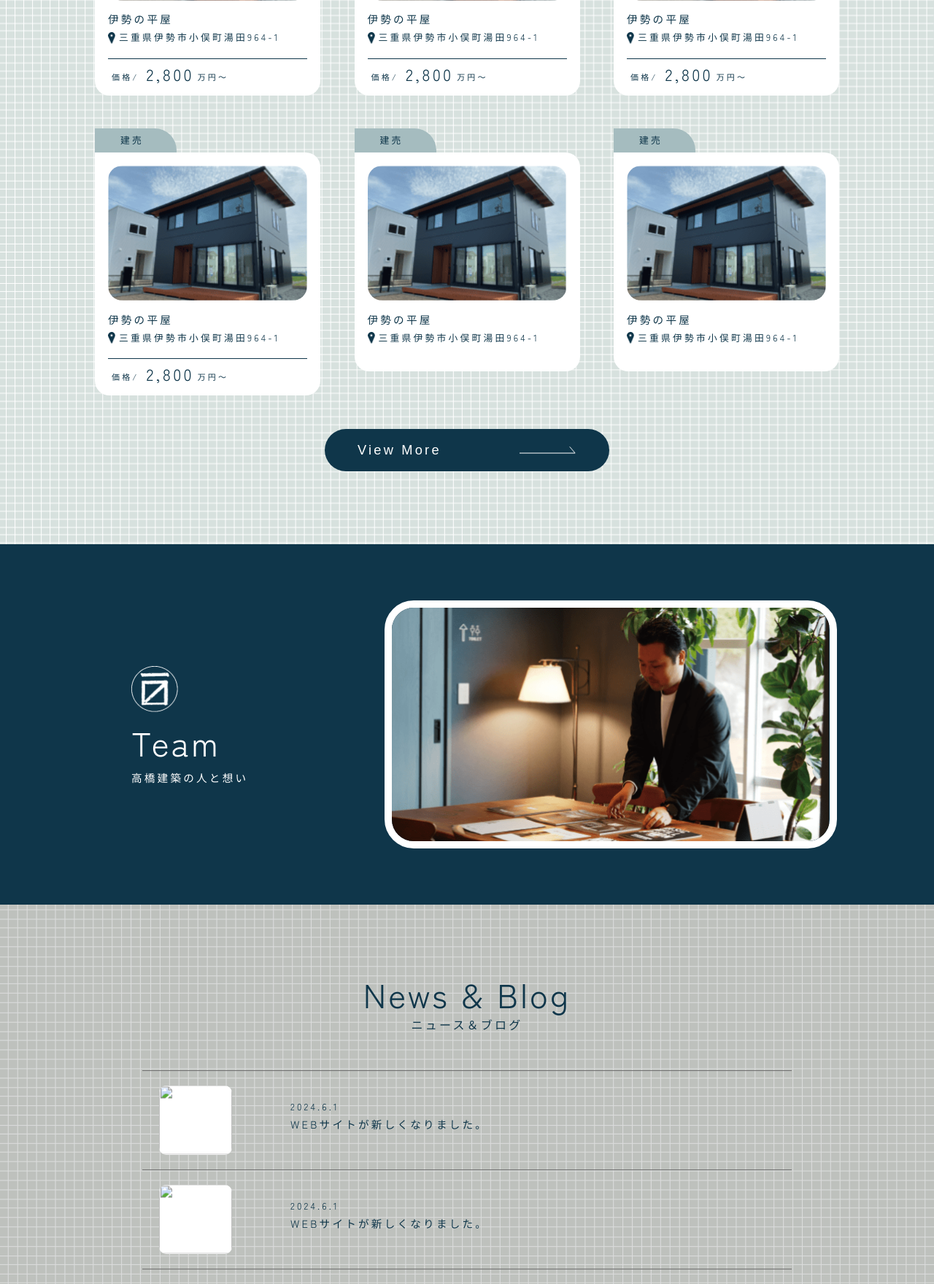
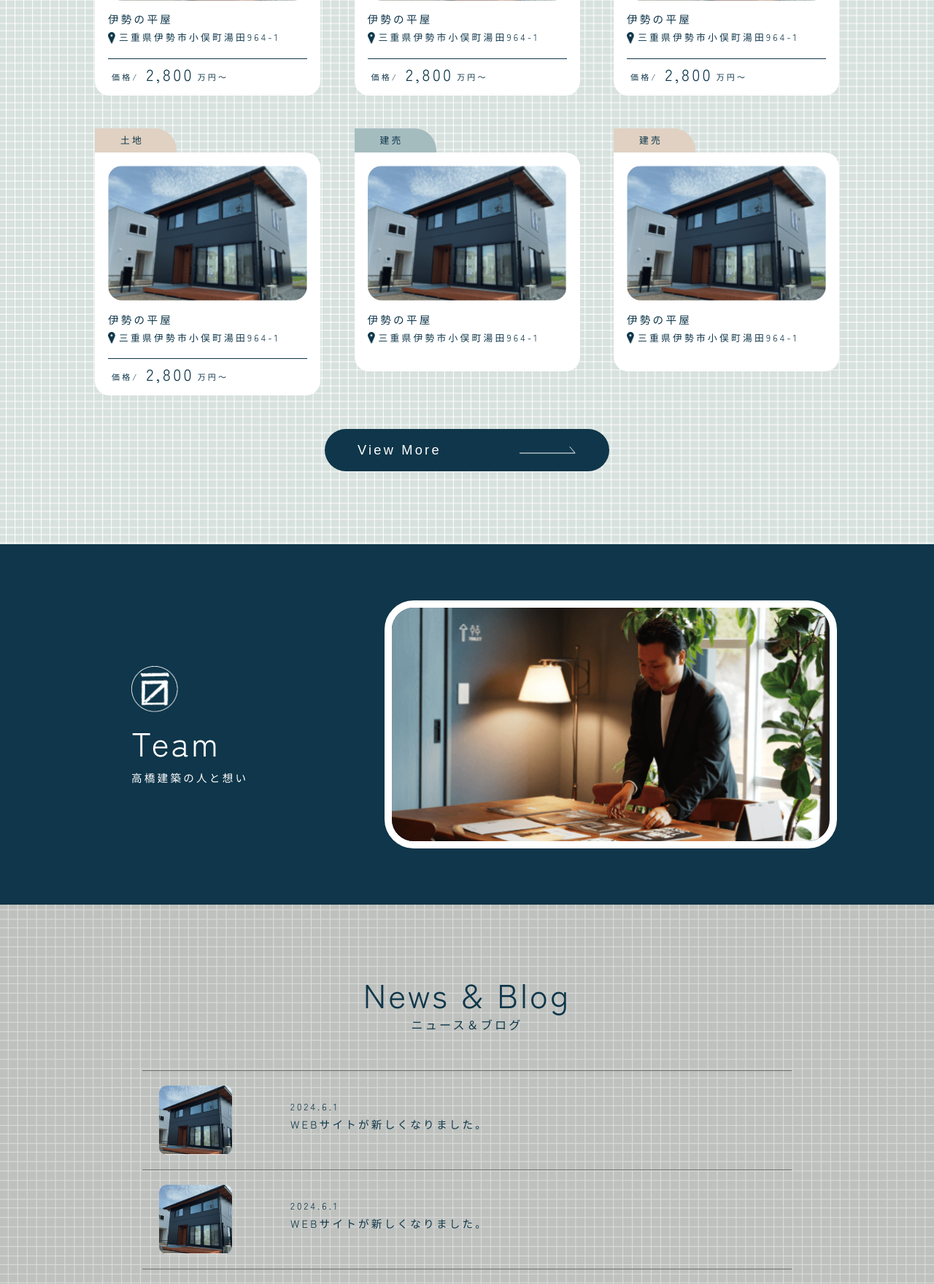
Before and after one commit to takumin4260/takahashi, a PHP site: page /front-page.html in a window 1280 px wide. Shown: the part 3060-4820 px from the top of the page at 73% size. Run offline with PHP 8.4, Linux system fonts and the light colour scheme.

Commit message:
Top修正

```diff
--- a/front-page.html
+++ b/front-page.html
@@ -134,7 +134,7 @@
             </div>
             <div class="estate_wrap">
                 <div class="estate_item mb-50">
-                    <div class="label">
+                    <div class="label ready_built">
                         <span class="f-14 block lh1">建売</span>
                     </div>
                     <div class="estate_card">
@@ -157,7 +157,7 @@
                     </div>
                 </div>
                 <div class="estate_item mb-50">
-                    <div class="label">
+                    <div class="label ready_built">
                         <span class="f-14 block lh1">建売</span>
                     </div>
                     <div class="estate_card">
@@ -180,8 +180,8 @@
                     </div>
                 </div>
                 <div class="estate_item mb-50">
-                    <div class="label">
-                        <span class="f-14 block lh1">建売</span>
+                    <div class="label land">
+                        <span class="f-14 block lh1">土地</span>
                     </div>
                     <div class="estate_card">
                         <div class="house_img mb-20">
@@ -203,8 +203,8 @@
                     </div>
                 </div>
                 <div class="estate_item mb-50">
-                    <div class="label">
-                        <span class="f-14 block lh1">建売</span>
+                    <div class="label land">
+                        <span class="f-14 block lh1">土地</span>
                     </div>
                     <div class="estate_card">
                         <div class="house_img mb-20">
@@ -226,7 +226,7 @@
                     </div>
                 </div>
                 <div class="estate_item mb-50">
-                    <div class="label">
+                    <div class="label ready_built">
                         <span class="f-14 block lh1">建売</span>
                     </div>
                     <div class="estate_card">
@@ -245,7 +245,7 @@
                     </div>
                 </div>
                 <div class="estate_item mb-50">
-                    <div class="label">
+                    <div class="label land">
                         <span class="f-14 block lh1">建売</span>
                     </div>
                     <div class="estate_card">
@@ -289,7 +289,7 @@
             <div class="news_wrap mxc mb-80">
                 <div class="news_items">
                     <div class="news_img">
-                        <img class="img-cover" src="" alt="">
+                        <img class="img-cover" src="./img/top/gallery_house.png" alt="">
                     </div>
                     <div class="news_contents">
                         <p class="f-14 block mb-10">2024.6.1</p>
@@ -298,7 +298,7 @@
                 </div>
                 <div class="news_items">
                     <div class="news_img">
-                        <img class="img-cover" src="" alt="">
+                        <img class="img-cover" src="./img/top/gallery_house.png" alt="">
                     </div>
                     <div class="news_contents">
                         <p class="f-14 block mb-10">2024.6.1</p>
@@ -307,7 +307,7 @@
                 </div>
                 <div class="news_items">
                     <div class="news_img">
-                        <img class="img-cover" src="" alt="">
+                        <img class="img-cover" src="./img/top/gallery_house.png" alt="">
                     </div>
                     <div class="news_contents">
                         <p class="f-14 block mb-10">2024.6.1</p>
@@ -316,7 +316,7 @@
                 </div>
                 <div class="news_items">
                     <div class="news_img">
-                        <img class="img-cover" src="" alt="">
+                        <img class="img-cover" src="./img/top/gallery_house.png" alt="">
                     </div>
                     <div class="news_contents">
                         <p class="f-14 block mb-10">2024.6.1</p>
--- a/styles/front.css
+++ b/styles/front.css
@@ -193,7 +193,6 @@ estateセクション
 .estate_item .label{
   padding: calc(10/1280 * 100vw) calc(45/1280 * 100vw) calc(10/1280 * 100vw) calc(35/1280 * 100vw);
   border-top-right-radius: 30px;
-  background-color: #A5BCBF;
   width: fit-content;
 }
 
@@ -242,6 +241,14 @@ estateセクション
 }
 .estate_card .price span:nth-child(3){
   margin-bottom: 2px;
+}
+
+.ready_built{
+  background-color: #A5BCBF;
+}
+
+.land{
+  background-color: #E0D1C2;
 }
 /* -----------------------------------------------
 teamセクション
```
